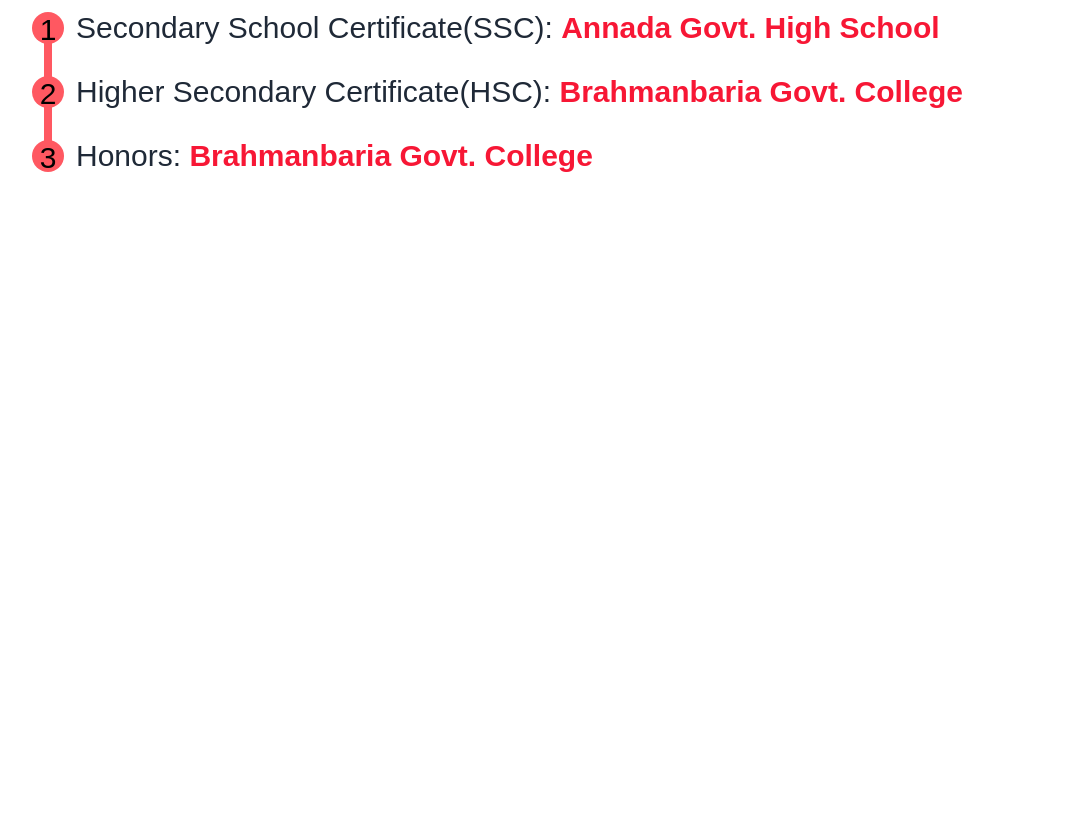
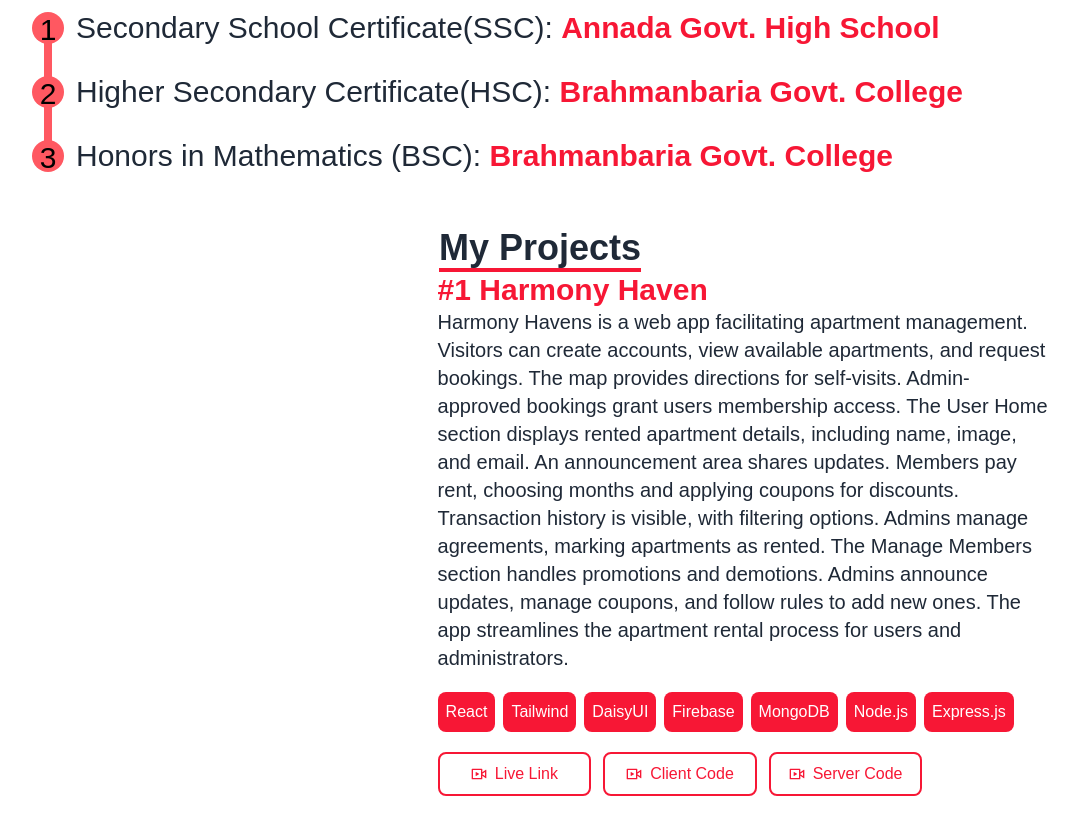
Before and after one commit to Riyaz350/Riyaz-Ahmed, a React (Vite) app: page / in a window 1280 px wide. Shown: the part 1680-2514 px from the top of the page, without its empty margins (100-1178 px from the left). Before the commit the page ends 1908 px from the top, so only its background shows below. Built offline with nearby package versions, Linux system fonts and the light colour scheme; a web font is replaced by a local one.

Commit message:
started projects section

```diff
--- a/package.json
+++ b/package.json
@@ -15,6 +15,7 @@
     "match-sorter": "^6.3.1",
     "react": "^18.2.0",
     "react-dom": "^18.2.0",
+    "react-icons": "^4.12.0",
     "react-router-dom": "^6.20.1",
     "react-simple-typewriter": "^5.0.1",
     "sort-by": "^1.2.0"
--- a/src/Home/Education/Education.jsx
+++ b/src/Home/Education/Education.jsx
@@ -5,7 +5,7 @@
             <ul className="steps steps-vertical">
                 <div className="step step-error"><span>Secondary School Certificate(SSC): <b className="text-[#f71735]">Annada Govt. High School</b></span></div>
                 <div className="step step-error"><span>Higher Secondary Certificate(HSC): <b className="text-[#f71735]">Brahmanbaria Govt. College</b></span></div>
-                <div className="step step-error"><span>Honors: <b className="text-[#f71735]">Brahmanbaria Govt. College</b ></span></div>
+                <div className="step step-error"><span>Honors in Mathematics (BSC): <b className="text-[#f71735]">Brahmanbaria Govt. College</b ></span></div>
             </ul>
         </div>
     );
--- a/src/Home/Home.jsx
+++ b/src/Home/Home.jsx
@@ -6,6 +6,7 @@
 import Banner from "./Banner/Banner";
 import Skills from "./Skills/Skills";
 import Education from "./Education/Education";
+import Projects from "./Projects/Projects";
 
 
 const Home = () => {
@@ -35,6 +36,11 @@
                     <Title title='Education' subTitle=''></Title>
                     <Education></Education>
                 </div>
+
+                <div className="my-10">
+                    <Title title='My Projects' subTitle=''></Title>
+                    <Projects></Projects>
+                </div>
             </div>
 
         </div>
--- /dev/null
+++ b/src/Home/Projects/Projects.jsx
@@ -0,0 +1,46 @@
+import { motion } from "framer-motion"
+import { RiLiveLine } from "react-icons/ri";
+
+
+
+const Projects = () => {
+    const pill = "bg-[#f71735] w-fit p-2 text-white rounded-lg"
+    const links = "bg-white text-sm lg:text-base  text-[#f71735] border-2 border-[#f71735] p-2 rounded-lg hover:bg-[#f71735] hover:text-white lg:w-1/4 flex justify-center items-center lg:gap-2"
+    return (
+        <div className="max-w-5xl mx-auto p-10 lg:p-0">
+            <div className="md:grid grid-cols-5">
+                <div className="col-span-2"></div>
+                <div className="col-span-3">
+
+                    <div>
+                        <h1 className="text-xl font-bold text-[#f71735] md:text-3xl">#1 Harmony Haven</h1>
+                        <p className="text-lg md:text-xl">  Harmony Havens is a web app facilitating apartment management. Visitors can create accounts, view available apartments, and request bookings. The map provides directions for self-visits. Admin-approved bookings grant users membership access. The User Home section displays rented apartment details, including name, image, and email. An announcement area shares updates. Members pay rent, choosing months and applying coupons for discounts. Transaction history is visible, with filtering options. Admins manage agreements, marking apartments as rented. The Manage Members section handles promotions and demotions. Admins announce updates, manage coupons, and follow rules to add new ones. The app streamlines the apartment rental process for users and administrators.</p>
+                    </div>
+
+                    <div className="flex flex-col lg:flex-row gap-2 mt-2 lg:mt-5">
+                        <div className=" flex gap-2">
+                        <p className={pill}>React</p>
+                        <p className={pill}>Tailwind</p>
+                        <p className={pill}>DaisyUI</p>
+                        <p className={pill}>Firebase</p>
+                        </div>
+                        <div className="flex gap-2">
+                        <p className={pill}>MongoDB</p>
+                        <p className={pill}>Node.js</p>
+                        <p className={pill}>Express.js</p>
+                        </div>
+                    </div>
+
+                    <div className="my-2 lg:my-5 flex gap-3">
+                        <button className={links}><RiLiveLine /><p>Live Link</p></button>
+                        <button className={links}><RiLiveLine /><p>Client Code</p></button>
+                        <button className={links}><RiLiveLine /><p>Server Code</p></button>
+                    </div>
+
+                </div>
+            </div>
+        </div>
+    );
+};
+
+export default Projects;
```
Also changed, not shown: 1 other file (tests, documents, lock files or other folders).
